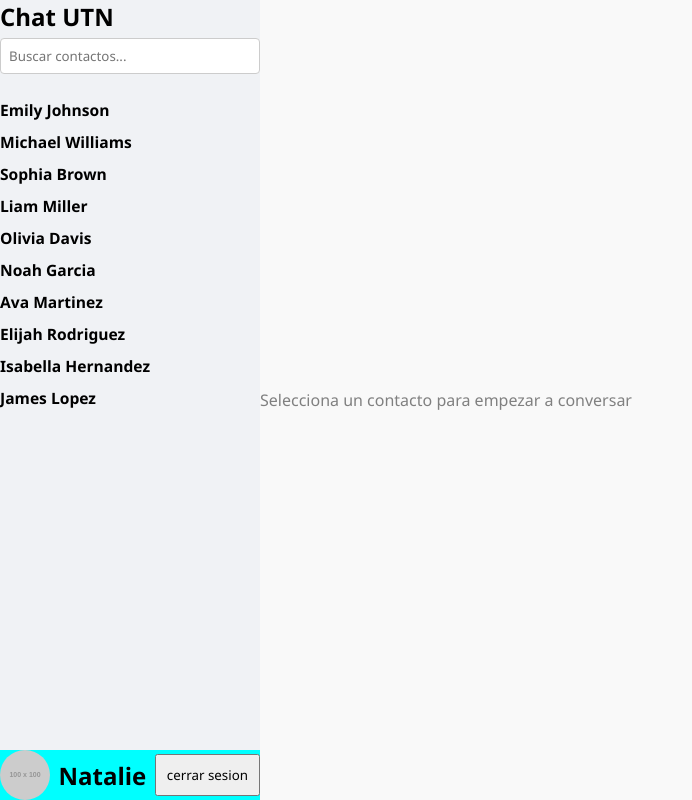
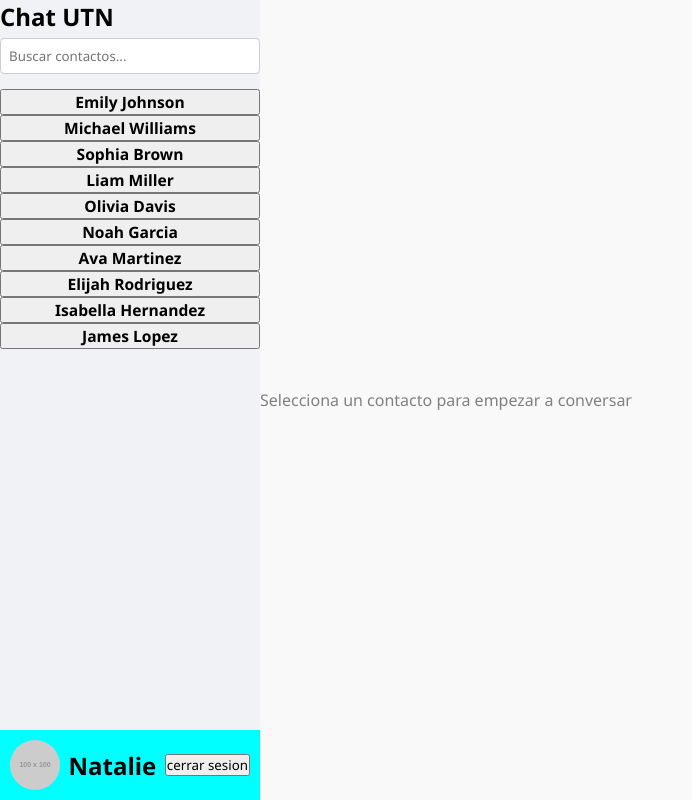
Before and after one commit to ZoeValverde/tp-frontend-valverde, a React (Vite) app: page / in a window 1280 px wide. Shown: the whole page, without its empty margins (0-692 px from the left). Built offline with nearby package versions, Linux system fonts and the light colour scheme; sample sign-in values are in the browser's storage.

Commit message:
Style: user-Panel and fix bug

```diff
--- a/src/assets/components/Aside.jsx
+++ b/src/assets/components/Aside.jsx
@@ -30,7 +30,7 @@ const Aside = () => {
                 {
                     filteredUsers.length===0? <p>no hay contactos</p>:
                     filteredUsers.map((user) => (
-                      <button className="chat" key={user.id} onClick={() => handleClick(user.id)}>
+                      <button className="Chats" key={user.id} onClick={() => handleClick(user.id)}>
                             <h3>{user.firstName} {user.lastName}</h3>
                         </button>
                     ))
--- a/src/assets/styles/main.css
+++ b/src/assets/styles/main.css
@@ -17,8 +17,30 @@ aside {
   flex-direction: column;
   background-color: #f0f2f5;
   width: 260px;
-  overflow-y: scroll;
+    overflow-y: scroll;
 }
+
+/*Chats section*/
+.chats-section{
+display: flex;
+flex-direction: column;
+flex: 1;
+}
+
+/* User Account Panel*/
+.user-Panel{
+  display: flex;
+  align-items: center;
+  justify-content: space-between;
+  padding: 10px;
+  background-color: aqua;
+}
+
+.user-Panel img{
+  width: 50px;
+  border-radius: 50%;
+}
+
 
 
 /* aside styles */
@@ -42,42 +64,12 @@ aside h1 {
   color: gray;
 }
 
-/* style contacts*/
-.chats-section{
-    display: flex;
-    flex-direction: column;
-    flex: 1;
-}
-
-.chats-section button{
-margin-top: 10px;
-width: 100%;
-text-align: left;
-background: transparent;
-border: none;
-}
-
-.user-Panel{
-    display: flex;
-    background-color: aqua;
-    justify-content: space-between;
-    align-items: center;
-
-}
-
-.user-Panel img{
-    border-radius: 50%;
-    width: 50px;
-}
-
-.user-Panel button{
-    padding: 10px;
-}
 /* chat styles */
 
 .chat {
   display: flex;
   flex-direction: column;
+  flex: 1;
 }
 
 .chat-cont-empty {
```
